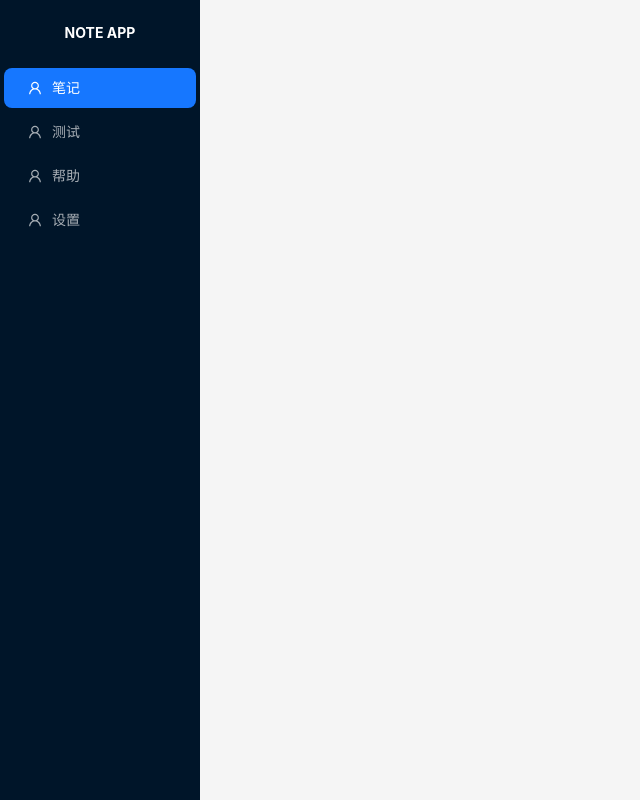
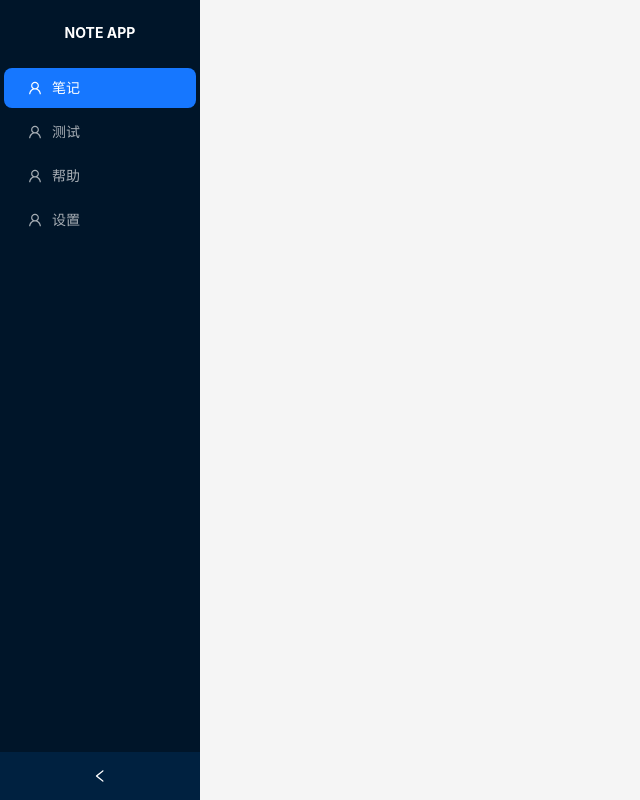
Before and after one commit to Circkoooooo/note-app, a React app: page /#/home in a window 1280 px wide. Shown: the whole page, without its empty margins (0-640 px from the left). Built offline with nearby package versions, Linux system fonts and the light colour scheme.

Commit message:
chore: adpater sider collapse menu

```diff
--- a/src/pages/Home.tsx
+++ b/src/pages/Home.tsx
@@ -22,7 +22,7 @@ const siderItems = siderRouterConfigs.map(({ key, icon, label }) => ({
 }))
 
 export default function Home() {
-	const [collapsed] = useState(false)
+	const [collapsed, setCollapsed] = useState(false)
 	const setCurrentKey = useSider(
 		siderRouterConfigs as SiderRouterConfigsType[]
 	)
@@ -33,7 +33,11 @@ export default function Home() {
 				height: '100%',
 			}}
 		>
-			<Sider trigger={null} collapsible collapsed={collapsed}>
+			<Sider
+				collapsible
+				collapsed={collapsed}
+				onCollapse={(value) => setCollapsed(value)}
+			>
 				<Logo direction='column' />
 				<Menu
 					theme='dark'
```
